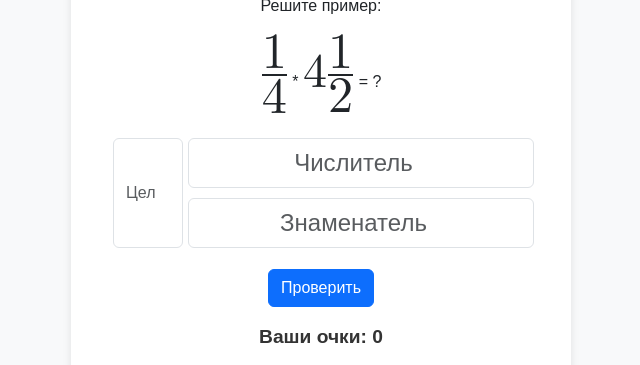
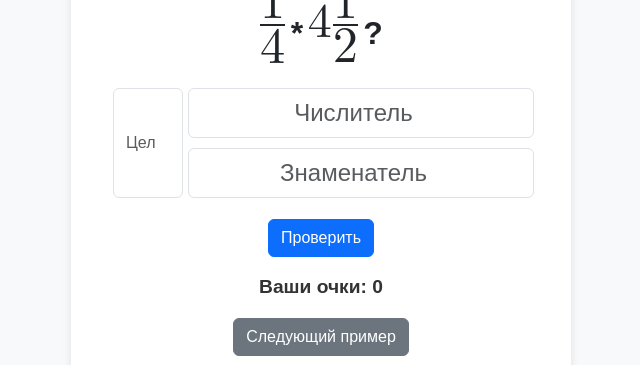
Before and after one commit to frlacc/fractionlearnapp, a plain HTML site: page index.html in a window 1280 px wide. Shown: the part 180-545 px from the top of the page, without its empty margins (319-959 px from the left). Drawn offline with nearby package versions, Linux system fonts and the light colour scheme.

Commit message:
Увеличен шрифт знака операции

```diff
--- a/index.html
+++ b/index.html
@@ -3,7 +3,7 @@
 <head>
   <meta charset="UTF-8">
   <meta name="viewport" content="width=device-width, initial-scale=1.0">
-  <title>Учимся работать с дробями и смешанными числами</title>
+  <title>Учимся работать с дробями</title>
   <!-- Подключаем Bootstrap CSS -->
   <link href="https://cdn.jsdelivr.net/npm/bootstrap@5.3.0-alpha1/dist/css/bootstrap.min.css" rel="stylesheet">
 
@@ -16,7 +16,6 @@
       max-width: 500px;
       padding: 20px;
       margin: 0 auto;
-      margin-top: 50px;
       background-color: white;
       box-shadow: 0 4px 8px rgba(0, 0, 0, 0.1);
       border-radius: 8px;
@@ -77,6 +76,14 @@
     mn {
       font-size: 1.5em;
     }
+
+    /* Увеличиваем шрифт для знаков операций и вопросительного знака */
+    .operation, .question-mark {
+      font-size: 2em;
+      font-weight: bold;
+      vertical-align: middle;
+    }
+
   </style>
 </head>
 <body>
@@ -215,13 +222,13 @@
       correctAnswer = fractionToMixed(resultNum, resultDen);
 
       // Форматирование отображения вопросов с возможными смешанными числами
-      let questionText = `${formatFraction(num1, den1)} ${currentOperation} ${formatFraction(num2, den2)} = ?`;
+      let questionText = `${formatFraction(num1, den1)} <span class="operation">${currentOperation}</span> ${formatFraction(num2, den2)} <span class="question-mark">?</span>`;
 
       if (isMixed1) {
-        questionText = `${formatMixedNumber(Math.floor(num1 / den1), num1 % den1, den1)} ${currentOperation} ${formatFraction(num2, den2)} = ?`;
+        questionText = `${formatMixedNumber(Math.floor(num1 / den1), num1 % den1, den1)} <span class="operation">${currentOperation}</span> ${formatFraction(num2, den2)} <span class="question-mark">?</span>`;
       }
       if (isMixed2) {
-        questionText = `${formatFraction(num1, den1)} ${currentOperation} ${formatMixedNumber(Math.floor(num2 / den2), num2 % den2, den2)} = ?`;
+        questionText = `${formatFraction(num1, den1)} <span class="operation">${currentOperation}</span> ${formatMixedNumber(Math.floor(num2 / den2), num2 % den2, den2)} <span class="question-mark">?</span>`;
       }
 
       document.getElementById("question").innerHTML = questionText;
```
